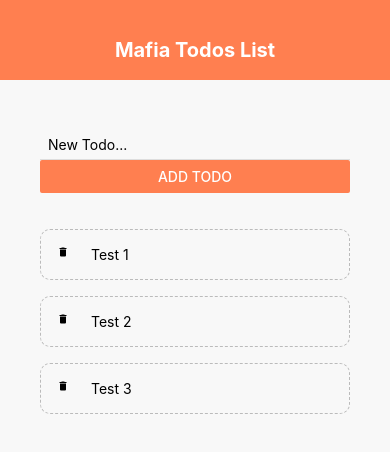
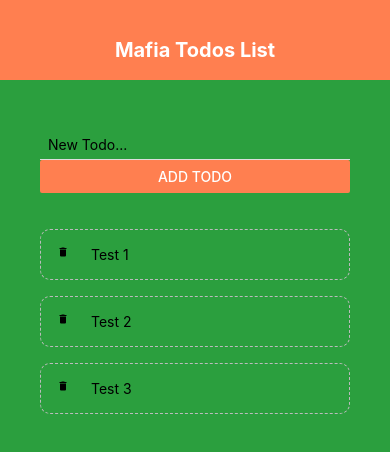
Before and after one commit to suppcuti/Nhom_Mafia_AppCuoiKy, a React Native app: screen / in a window 390 px wide. Shown: the top 452 px of the page. Built offline with nearby package versions, Linux system fonts and the light colour scheme.

Commit message:
Them Icon, BackGround mau ngau nhien

```diff
--- a/App.js
+++ b/App.js
@@ -74,7 +74,7 @@ const submit =(text) =>{
 const styles=  StyleSheet.create({
     container: {
       flex: 1,
-      backgroundColor: '#ddd3' ,
+      backgroundColor: generateColor() ,
     },
     conten:{
       flex:1,
```
